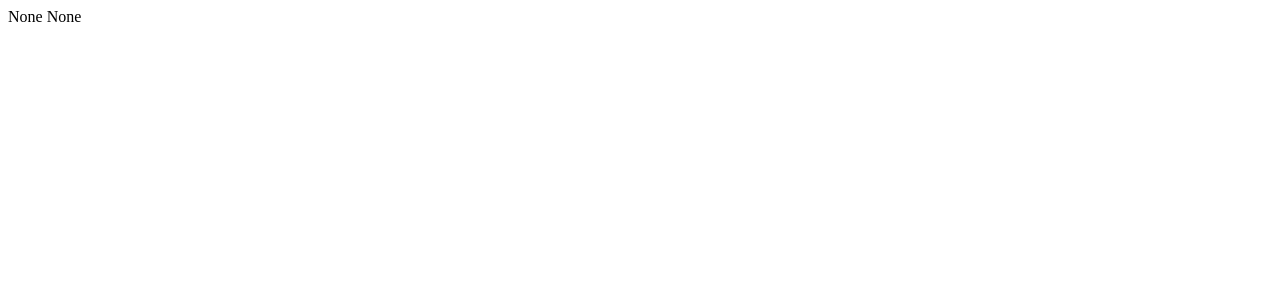
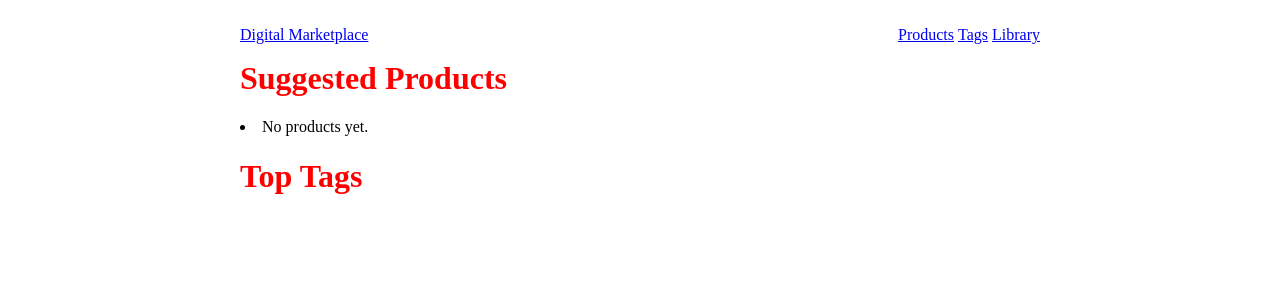
Before and after one commit to RommelTJ/DigitalMarketplace, a Django app: page / in a window 1280 px wide. Before the commit the part shown is almost empty. Shown: the top 300 px of the page. Run offline with Django 3.2, Linux system fonts and the light colour scheme; parts of the project's set-up code (start-up, migrations or seed data) failed here and were passed over; some libraries are stand-ins or nearby versions.

Commit message:
User Interface

```diff
--- a/src/templates/base.html
+++ b/src/templates/base.html
@@ -9,12 +9,40 @@
         .main-content {
             width: 800px;
             margin: 0 auto;
+            clear: both;
+        }
+        .main-nav {
+            width: 800px;
+            margin: 10px auto;
+        }
+        .main-nav li {
+            display: inline;
+        }
+        .first-nav {
+            padding-left: 0px;
+        }
+        .pull-right {
+            float: right;
+        }
+        .pull-left {
+            float: left;
         }
         {% block style %}
         {% endblock style %}
     </style>
 </head>
 <body>
+
+<nav class="main-nav">
+    <ul class="pull-left first-nav">
+        <li><a href="#">Digital Marketplace</a></li>
+    </ul>
+    <ul class="pull-right">
+        <li><a href="#">Products</a></li>
+        <li><a href="#">Tags</a></li>
+        <li><a href="#">Library</a></li>
+    </ul>
+</nav>
 
 <div class="main-content">
     {% block content %}
--- a/src/templates/dashboard/view.html
+++ b/src/templates/dashboard/view.html
@@ -1,2 +1,14 @@
-{{ products }}
-{{ top_tags }}
+{% extends "base.html" %}
+
+{% block content %}
+<div>
+    <h1>Suggested Products</h1>
+    {% include "products/product_list_snippet.html" with product_list=products %}
+</div>
+<div>
+    <h1>Top Tags</h1>
+    {% for tag in top_tags %}
+    <li><a href="{{ tag.get_absolute_url }}">{{ tag.title }}</a></li>
+    {% endfor %}
+</div>
+{% endblock content %}
--- /dev/null
+++ b/src/templates/products/product_list_snippet.html
@@ -0,0 +1,15 @@
+{% load get_thumbnail %}
+
+{% for instance in product_list %}
+    <li>
+        <a href="{{ instance.get_absolute_url }}">{{ instance.title }}</a><br/>
+        {% if instance|get_thumbnail:'micro' %}
+            <a href="{{ instance.get_absolute_url }}">
+                <img src="{{ instance|get_thumbnail:'micro' }}" />
+            </a><br/>
+        {% endif %}
+        {{ instance.price }}
+    </li>
+{% empty %}
+    <li>No products yet.</li>
+{% endfor %}
```
Also changed, not shown: src/templates/products/product_list.html (+1 -9 lines).
